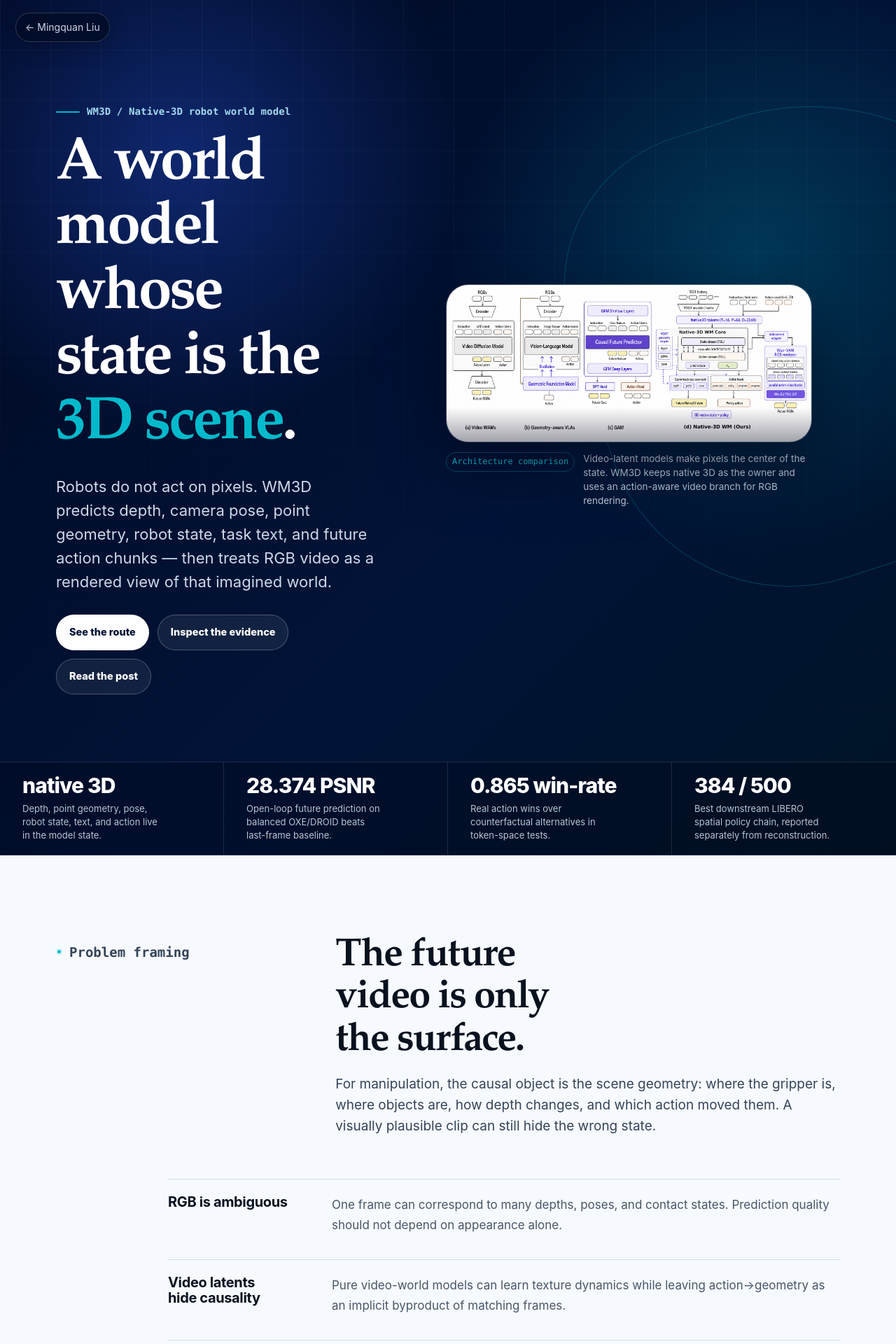
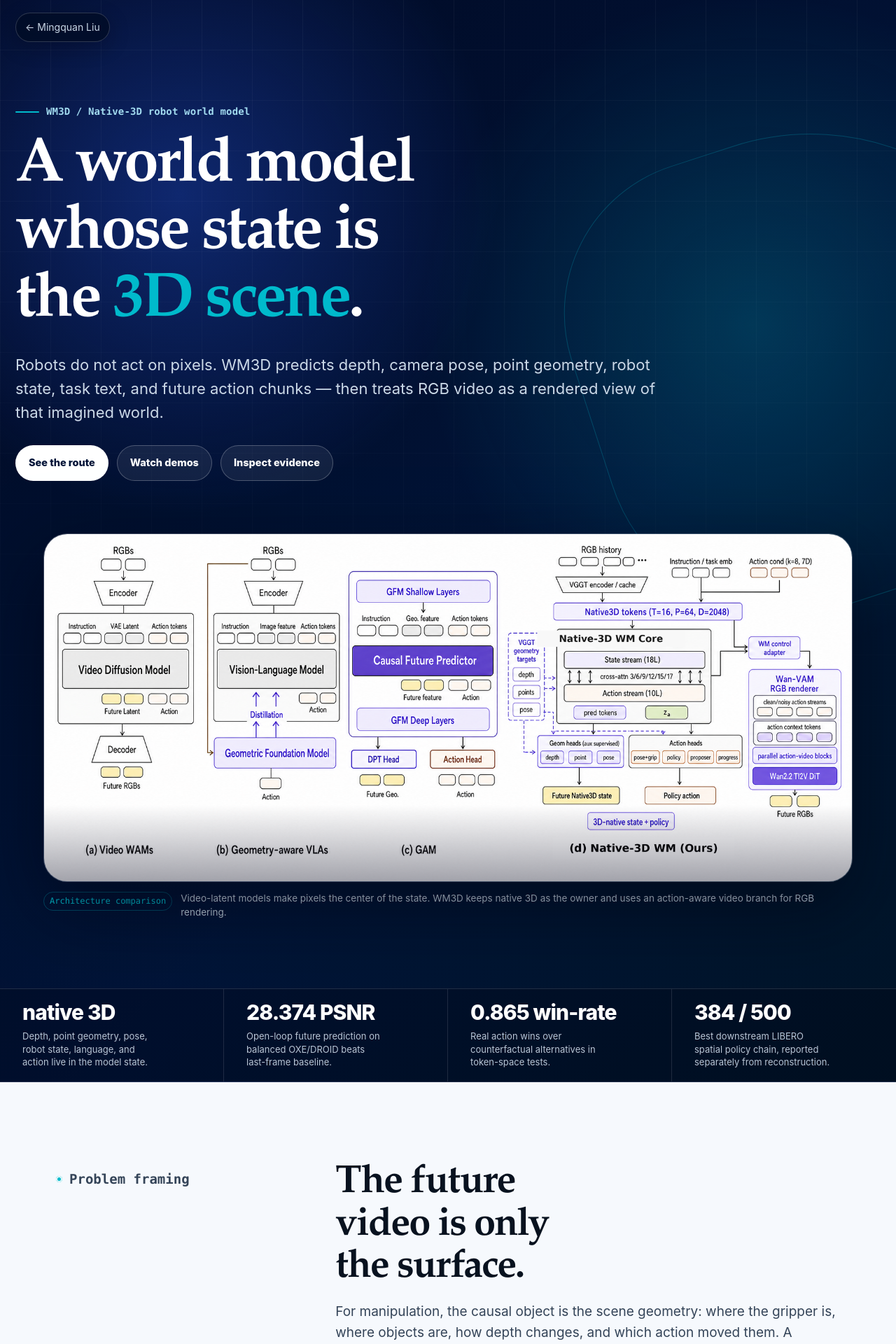
Before and after one commit to wxqnl/wxqnl.github.io, a Jekyll site: the page wm3d/index.html, which Jekyll copies as it is, in a window 1280 px wide. Shown: the top 1920 px of the page at 70% size. Built offline with Jekyll 4.4.1, drawn with Linux system fonts in a browser that asks for light colours; some of the changed text lies outside the part shown.

Commit message:
wm3d: enlarge architecture visual and add minecraft demo

```diff
--- a/wm3d/index.html
+++ b/wm3d/index.html
@@ -67,10 +67,12 @@
     linear-gradient(90deg,oklch(100% 0 0 / .045) 1px,transparent 1px),
     linear-gradient(0deg,oklch(100% 0 0 / .035) 1px,transparent 1px);background-size:72px 72px;mask-image:linear-gradient(180deg,black,transparent 88%);pointer-events:none}
   .hero::after{content:"";position:absolute;inset:12% -18% auto auto;width:42rem;height:42rem;border:1px solid oklch(71% 0.145 205 / .25);border-radius:38% 62% 54% 46%;transform:rotate(-18deg);pointer-events:none}
-  .hero-inner{position:relative;z-index:1;padding:clamp(96px,11vw,150px) 0 clamp(58px,8vw,96px);display:grid;grid-template-columns:minmax(0,.86fr) minmax(360px,1.14fr);gap:clamp(30px,5vw,62px);align-items:center}
+  .hero .wrap{width:min(1360px,calc(100% - 44px))}
+  .hero-inner{position:relative;z-index:1;padding:clamp(96px,11vw,142px) 0 clamp(46px,7vw,82px);display:grid;grid-template-columns:1fr;gap:clamp(34px,5vw,58px);align-items:center}
+  .hero-inner > div:first-child{max-width:940px}
   .surface-label{display:inline-flex;align-items:center;gap:10px;color:oklch(86% 0.065 222);font:700 14px/1.1 var(--mono);letter-spacing:.01em;margin-bottom:22px}
   .surface-label::before{content:"";width:34px;height:2px;background:var(--cyan);border-radius:999px}
-  h1{font-family:var(--serif);font-size:clamp(42px,7vw,86px);letter-spacing:-.038em;color:white;max-width:11.2ch}
+  h1{font-family:var(--serif);font-size:clamp(46px,7vw,92px);letter-spacing:-.038em;color:white;max-width:13.2ch}
   h1 em{font-style:normal;color:var(--cyan)}
   .hero-copy{font-size:clamp(18px,2.1vw,22px);line-height:1.55;color:oklch(88% 0.025 252);max-width:66ch;margin-top:24px}
   .hero-actions{display:flex;gap:12px;flex-wrap:wrap;margin-top:30px}
@@ -79,7 +81,7 @@
   .button.secondary{color:white;border-color:oklch(100% 0 0 / .24);background:oklch(100% 0 0 / .07)}
   .button:hover{transform:translateY(-2px);text-decoration:none}
   .hero-visual{position:relative;animation:settle .7s var(--ease-out) both}
-  .hero-frame{position:relative;border:1px solid oklch(100% 0 0 / .18);border-radius:32px;overflow:hidden;background:oklch(100% 0 0 / .06);box-shadow:0 30px 90px oklch(8% 0.04 260 / .44)}
+  .hero-frame{position:relative;border:1px solid oklch(100% 0 0 / .18);border-radius:34px;overflow:hidden;background:oklch(100% 0 0 / .06);box-shadow:0 36px 110px oklch(8% 0.04 260 / .50)}
   .hero-frame img{display:block;width:100%}
   .hero-frame::after{content:"";position:absolute;inset:0;background:linear-gradient(180deg,transparent 78%,oklch(10% 0.06 260 / .36));pointer-events:none}
   .hero-caption{display:grid;grid-template-columns:auto 1fr;gap:12px;align-items:start;margin-top:14px;color:oklch(83% 0.025 255);font-size:13.5px;line-height:1.48}
@@ -123,12 +125,13 @@
   .lesson b{color:var(--blue)}
 
   .architecture{background:linear-gradient(180deg,var(--bg-alt),var(--bg))}
-  .architecture-grid{display:grid;grid-template-columns:minmax(0,1.1fr) minmax(320px,.9fr);gap:28px;align-items:start}
-  .diagram-stage{border:1px solid var(--line);border-radius:30px;background:var(--surface);padding:14px;box-shadow:var(--shadow-soft)}
-  .diagram-stage img{display:block;border-radius:22px;width:100%;background:var(--surface-cool)}
-  .diagram-stage figcaption{padding:14px 8px 2px;color:var(--muted);font-size:13.5px;line-height:1.5;text-align:center}
-  .route-panel{display:grid;gap:14px}
-  .route-step{border:1px solid var(--line);border-radius:18px;background:var(--surface);padding:19px 20px;display:grid;grid-template-columns:92px 1fr;gap:18px;align-items:start}
+  .architecture .wrap{width:min(1360px,calc(100% - 44px))}
+  .architecture-grid{display:grid;grid-template-columns:1fr;gap:26px;align-items:start}
+  .diagram-stage{border:1px solid var(--line);border-radius:34px;background:var(--surface);padding:16px;box-shadow:var(--shadow-soft);max-width:1280px;margin:0 auto;width:100%}
+  .diagram-stage img{display:block;border-radius:24px;width:100%;background:var(--surface-cool)}
+  .diagram-stage figcaption{padding:15px 10px 2px;color:var(--muted);font-size:13.5px;line-height:1.5;text-align:center}
+  .route-panel{display:grid;grid-template-columns:repeat(4,minmax(0,1fr));gap:14px;max-width:1280px;margin:0 auto;width:100%}
+  .route-step{border:1px solid var(--line);border-radius:18px;background:var(--surface);padding:19px 20px;display:grid;gap:12px;align-items:start}
   .route-step .role{font:760 12px/1.2 var(--mono);color:var(--blue);padding-top:3px}
   .route-step h3{font-size:18px;margin-bottom:5px}
   .route-step p{font-size:14.5px;color:var(--muted)}
@@ -174,12 +177,14 @@
   .media-section .section-head p{color:oklch(82% 0.03 255)}
   .capability{display:flex;gap:16px;align-items:flex-start;justify-content:space-between;border:1px solid oklch(100% 0 0 / .14);border-radius:22px;background:oklch(100% 0 0 / .055);padding:18px 20px;margin-bottom:28px}
   .capability strong{color:white}.capability span{color:oklch(82% 0.03 255);font:500 13.5px/1.55 var(--mono);max-width:72ch}
-  .gallery{display:grid;grid-template-columns:1fr 1fr;gap:18px}
-  .media-figure{border:1px solid oklch(100% 0 0 / .15);border-radius:24px;overflow:hidden;background:oklch(100% 0 0 / .06);box-shadow:0 18px 55px oklch(7% 0.04 260 / .38)}
+  .gallery{display:grid;grid-template-columns:repeat(6,1fr);gap:18px}
+  .media-figure{grid-column:span 3;border:1px solid oklch(100% 0 0 / .15);border-radius:24px;overflow:hidden;background:oklch(100% 0 0 / .06);box-shadow:0 18px 55px oklch(7% 0.04 260 / .38)}
   .media-figure img{display:block;width:100%;background:oklch(12% 0.045 260)}
   .media-figure figcaption{display:flex;justify-content:space-between;gap:12px;align-items:baseline;margin:0;padding:13px 16px;border-top:1px solid oklch(100% 0 0 / .13);color:oklch(82% 0.03 255);font-size:13px}
   .media-figure .name{color:white;font-weight:800;font-size:14px}.media-figure .meta{font-family:var(--mono);font-size:11.5px;color:oklch(75% 0.035 255)}
   .wide{grid-column:1/-1}
+  .feature-demo,.mine-demo{grid-column:span 3}
+  .gallery-note{grid-column:1/-1;color:oklch(82% 0.03 255);font-size:14px;line-height:1.55;max-width:82ch;margin:4px auto 0;text-align:center}
   .rendering-pair{display:grid;gap:18px;max-width:930px;margin:0 auto}
   .legend-row{display:grid;grid-template-columns:repeat(3,1fr);gap:8px;color:oklch(82% 0.03 255);font:600 12.5px/1.3 var(--mono);text-align:center;margin-bottom:6px}
   .rendering-note{max-width:78ch;margin:18px auto 0;text-align:center;color:oklch(82% 0.03 255);font-size:14px}
@@ -198,17 +203,17 @@
   @keyframes settle{from{opacity:.96;transform:translate3d(0,10px,0) scale(.992);filter:blur(1px)}to{opacity:1;transform:none;filter:none}}
   @media (prefers-reduced-motion: reduce){html{scroll-behavior:auto}*,*::before,*::after{animation-duration:.001ms!important;animation-iteration-count:1!important;transition-duration:.001ms!important}}
   @media(max-width:980px){
-    .hero-inner,.section-head,.architecture-grid,.status-grid{grid-template-columns:1fr}
+    .hero-inner,.section-head,.status-grid{grid-template-columns:1fr}
     .hero-inner{padding-top:92px}.hero-copy{max-width:100%}h1{max-width:13ch}
     .section-tag{margin-top:0}.section-head h2{max-width:18ch}
     .evidence-ledger,.scale-strip{grid-template-columns:repeat(2,1fr)}.evidence-item:nth-child(2){border-right:0}.evidence-item:nth-child(-n+2){border-bottom:1px solid oklch(100% 0 0 / .12)}
-    .model-landscape{grid-template-columns:1fr}.fault{grid-template-columns:1fr;gap:8px}.research-question{grid-template-columns:1fr}.route-step{grid-template-columns:1fr;gap:8px}
+    .model-landscape{grid-template-columns:1fr}.fault{grid-template-columns:1fr;gap:8px}.research-question{grid-template-columns:1fr}.route-panel{grid-template-columns:1fr 1fr}.route-step{grid-template-columns:1fr;gap:8px}
     .result-deck{grid-template-columns:1fr}.result-copy{min-height:auto}.result-proof{grid-template-columns:1fr 1fr}
   }
   @media(max-width:700px){
     body{font-size:16px}.wrap{width:min(100% - 32px,1120px)}.backlink{position:absolute;left:16px;top:14px}
-    .hero-inner{padding-top:82px}.hero-actions{gap:9px}.button{width:100%}.hero-caption{grid-template-columns:1fr}.evidence-ledger,.scale-strip,.gallery{grid-template-columns:1fr}.evidence-item{border-right:0!important}.evidence-item:not(:last-child){border-bottom:1px solid oklch(100% 0 0 / .12)}
-    .section-head h2{max-width:100%;font-size:clamp(31px,10vw,44px)}.section-head p{font-size:16px}.capability{display:grid}.legend-row{font-size:10.5px}.media-figure figcaption{display:grid}.status-panel,.result-card{padding:20px}
+    .hero .wrap{width:min(100% - 32px,1360px)}.hero-inner{padding-top:82px}.hero-actions{gap:9px}.button{width:100%}.hero-caption{grid-template-columns:1fr}.evidence-ledger,.scale-strip,.gallery,.route-panel{grid-template-columns:1fr}.evidence-item{border-right:0!important}.evidence-item:not(:last-child){border-bottom:1px solid oklch(100% 0 0 / .12)}
+    .section-head h2{max-width:100%;font-size:clamp(31px,10vw,44px)}.section-head p{font-size:16px}.capability{display:grid}.legend-row{font-size:10.5px}.media-figure,.feature-demo,.mine-demo{grid-column:1/-1}.media-figure figcaption{display:grid}.status-panel,.result-card{padding:20px}
     .result-proof{grid-template-columns:1fr}.proof-line strong{font-size:16px}table{font-size:12.5px}th,td{padding:9px 8px}td.metric,th.metric{font-size:11.8px}.results-action th:first-child,.results-action td:first-child{width:38%}.results-action th:nth-child(2),.results-action td:nth-child(2){width:20%}.results-action th:nth-child(3),.results-action td:nth-child(3){width:42%}
   }
 </style>
@@ -225,8 +230,8 @@
       <p class="hero-copy">Robots do not act on pixels. WM3D predicts depth, camera pose, point geometry, robot state, task text, and future action chunks — then treats RGB video as a rendered view of that imagined world.</p>
       <div class="hero-actions" aria-label="Page navigation">
         <a class="button primary" href="#architecture">See the route</a>
-        <a class="button secondary" href="#results">Inspect the evidence</a>
-        <a class="button secondary" href="/posts/2026/06/wm3d-native-3d-world-model/">Read the post</a>
+        <a class="button secondary" href="#demos">Watch demos</a>
+        <a class="button secondary" href="#results">Inspect evidence</a>
       </div>
     </div>
     <figure class="hero-visual">
@@ -237,7 +242,7 @@
     </figure>
   </div>
   <div class="evidence-ledger" aria-label="WM3D headline evidence">
-    <div class="evidence-item"><strong>native 3D</strong><span>Depth, point geometry, pose, robot state, text, and action live in the model state.</span></div>
+    <div class="evidence-item"><strong>native 3D</strong><span>Depth, point geometry, pose, robot state, language, and action live in the model state.</span></div>
     <div class="evidence-item"><strong>28.374 PSNR</strong><span>Open-loop future prediction on balanced OXE/DROID beats last-frame baseline.</span></div>
     <div class="evidence-item"><strong>0.865 win-rate</strong><span>Real action wins over counterfactual alternatives in token-space tests.</span></div>
     <div class="evidence-item"><strong>384 / 500</strong><span>Best downstream LIBERO spatial policy chain, reported separately from reconstruction.</span></div>
@@ -302,19 +307,19 @@
         <p class="section-tag">Technical route</p>
         <div>
           <h2>A native-3D core with an action-aware RGB branch.</h2>
-          <p>The newest structure makes the ownership boundary explicit: WM3D owns the world state and action reasoning; the video branch learns to render the rollout without taking over the policy.</p>
+          <p>The architecture separates state ownership from visual rendering: WM3D models geometry and action, while the RGB branch renders a view of the rollout.</p>
         </div>
       </div>
       <div class="architecture-grid">
         <figure class="diagram-stage">
           <img loading="lazy" decoding="async" src="assets/native_3d_wm_architecture_comparison.png" width="1800" height="773" alt="Native-3D WM3D architecture comparison showing geometry state ownership and an action-aware RGB branch" />
-          <figcaption>The comparison figure is the visual center of the story: state ownership is the difference that matters.</figcaption>
+          <figcaption>Architecture comparison: pixel/video-latent world models center the rendered sequence; WM3D centers an explicit 3D state and uses video as a read-out.</figcaption>
         </figure>
         <div class="route-panel">
           <article class="route-step"><span class="role">State</span><div><h3>Depth, point geometry, pose</h3><p>The core is trained on native-3D supervision, not only RGB reconstruction.</p></div></article>
           <article class="route-step"><span class="role">Action</span><div><h3>Dynamics are conditioned in the world state</h3><p>Future action chunks are first-class inputs for predicting how the scene changes.</p></div></article>
           <article class="route-step"><span class="role">Render</span><div><h3>Video becomes a view of the rollout</h3><p>A stronger action-aware RGB branch supplies visual fidelity while staying downstream of the world state.</p></div></article>
-          <article class="owner-boundary"><h3>Ownership boundary</h3><p>The renderer may consume world/action conditioning, but RGB losses do not define the policy. Geometry, pose, action, progress, proposer, and policy objectives stay in the WM3D core.</p></article>
+          <article class="owner-boundary"><h3>Public claim boundary</h3><p>RGB rollouts demonstrate the rendering path. The central WM3D claim remains native-3D state prediction and action-conditioned geometry, reported separately from closed-loop policy results.</p></article>
         </div>
       </div>
     </div>
@@ -430,7 +435,9 @@
         <figure class="media-figure"><img loading="lazy" decoding="async" src="assets/demo_bridge.gif" width="512" height="512" alt="Bridge WidowX robot prediction compared with ground truth" /><figcaption><span class="name">Bridge</span><span class="meta">WidowX · tabletop</span></figcaption></figure>
         <figure class="media-figure"><img loading="lazy" decoding="async" src="assets/demo_fractal.gif" width="512" height="512" alt="Fractal RT-1 robot prediction compared with ground truth" /><figcaption><span class="name">Fractal / RT-1</span><span class="meta">Google robot</span></figcaption></figure>
         <figure class="media-figure"><img loading="lazy" decoding="async" src="assets/demo_jaco.gif" width="512" height="512" alt="Jaco Play robot prediction compared with ground truth" /><figcaption><span class="name">Jaco Play</span><span class="meta">Kinova Jaco</span></figcaption></figure>
-        <figure class="media-figure wide"><img loading="lazy" decoding="async" src="assets/counterfactual_droid.gif" width="800" height="540" alt="Counterfactual action test where the same starting observation produces different imagined futures under different action chunks" /><figcaption><span class="name">Counterfactual action test</span><span class="meta">same start, different action chunks</span></figcaption></figure>
+        <figure class="media-figure feature-demo"><img loading="lazy" decoding="async" src="assets/counterfactual_droid.gif" width="800" height="540" alt="Counterfactual action test where the same starting observation produces different imagined futures under different action chunks" /><figcaption><span class="name">Robot counterfactual</span><span class="meta">same start, different action chunks</span></figcaption></figure>
+        <figure class="media-figure mine-demo"><img loading="lazy" decoding="async" src="assets/minecraft_crafting_table.gif" width="360" height="360" alt="Minecraft demo where the agent crafts a crafting table and places it in the world" /><figcaption><span class="name">Minecraft crafting table</span><span class="meta">craft, then place · demo clip</span></figcaption></figure>
+        <p class="gallery-note">The Minecraft clip is included as a qualitative task-domain demo rather than a benchmark claim; the quantitative evidence remains separated in the results section above.</p>
       </div>
     </div>
   </section>
@@ -446,8 +453,8 @@
       </div>
       <div class="rendering-pair">
         <div class="legend-row" aria-hidden="true"><span>rough WM prediction</span><span>rendered video</span><span>ground truth</span></div>
-        <figure class="media-figure"><img loading="lazy" decoding="async" src="assets/bridge_hunyuan_droid.gif" width="1536" height="320" alt="Droid rollout showing rough world-model prediction, rendered video, and ground truth" /><figcaption><span class="name">Droid</span><span class="meta">rough → render → ground truth</span></figcaption></figure>
-        <figure class="media-figure"><img loading="lazy" decoding="async" src="assets/bridge_hunyuan_taco.gif" width="1536" height="320" alt="Taco Play rollout showing rough world-model prediction, rendered video, and ground truth" /><figcaption><span class="name">Taco Play</span><span class="meta">rough → render → ground truth</span></figcaption></figure>
+        <figure class="media-figure"><img loading="lazy" decoding="async" src="assets/bridge_render_droid.gif" width="1536" height="320" alt="Droid rollout showing rough world-model prediction, rendered video, and ground truth" /><figcaption><span class="name">Droid</span><span class="meta">rough → render → ground truth</span></figcaption></figure>
+        <figure class="media-figure"><img loading="lazy" decoding="async" src="assets/bridge_render_taco.gif" width="1536" height="320" alt="Taco Play rollout showing rough world-model prediction, rendered video, and ground truth" /><figcaption><span class="name">Taco Play</span><span class="meta">rough → render → ground truth</span></figcaption></figure>
       </div>
       <p class="rendering-note">Earlier rendering demos show the role of a video prior. The current improvement is structural: the RGB branch is trained as action-video modeling rather than a passive post-processor.</p>
     </div>
@@ -466,7 +473,7 @@
         <article class="status-panel"><h3>The public thesis</h3><p>WM3D reframes robot world modeling as a state-space problem: predict the future in native 3D, use actions as interventions on geometry, and render video as a view of the imagined world.</p></article>
         <div class="status-list">
           <article class="status-item"><strong><span class="marker done">✓</span> Native-3D dynamics</strong><p>Open-loop prediction and counterfactual action metrics support the central claim.</p></article>
-          <article class="status-item"><strong><span class="marker progress">◐</span> Action-aware RGB branch</strong><p>The current architecture replaces passive rendering with a video-action path while keeping WM3D as owner.</p></article>
+          <article class="status-item"><strong><span class="marker progress">◐</span> Action-aware RGB branch</strong><p>The RGB branch is presented as a rendering layer for imagined state, not as a replacement for the native-3D model.</p></article>
           <article class="status-item"><strong><span class="marker progress">◐</span> Closed-loop planning</strong><p>The next goal is to make world-model imagination improve policy selection reliably, not just offline metrics.</p></article>
         </div>
       </div>
```
Also changed, not shown: other parts of wm3d/index.html (+2 -2 lines), wm3d/assets/minecraft_crafting_table.gif (added), 2 other files.
